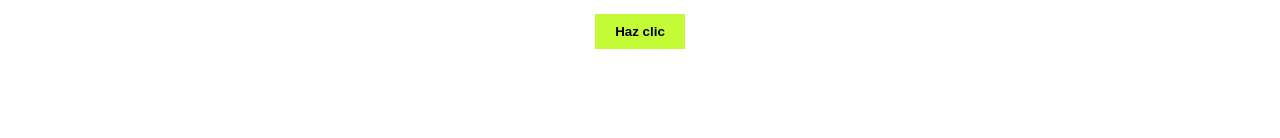
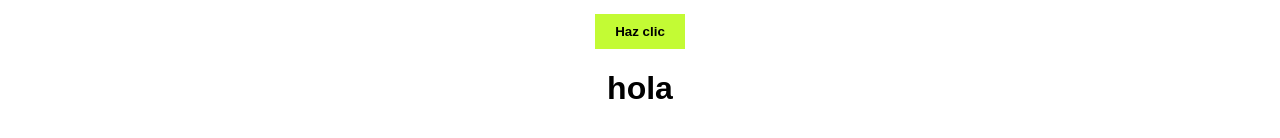
Before and after one commit to CarlaChuquimiaM/github-manejo-ramas, a plain HTML site: page index.html in a window 1280 px wide. Shown: the part 286-424 px from the top of the page. Drawn offline with Linux system fonts and the light colour scheme.

Commit message:
feature: mensaje hola

```diff
--- a/index.html
+++ b/index.html
@@ -17,7 +17,7 @@
     <h2>Curso Git y GitHub</h2>
     <p>Proyecto base para aprender ramas</p>
     <button id="btnSaludo">Haz clic</button>
-    <h1></h1>
+    <h1>hola</h1>
     <h2></h2>
     <h3></h3>
     <p></p>
```
